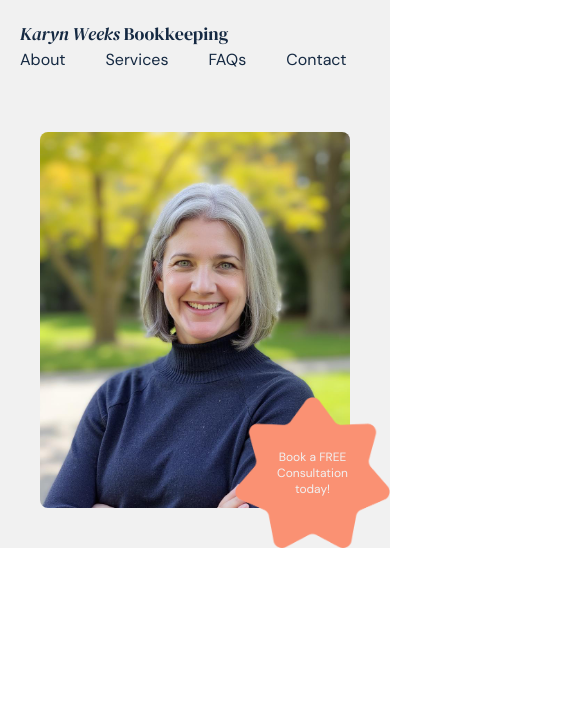
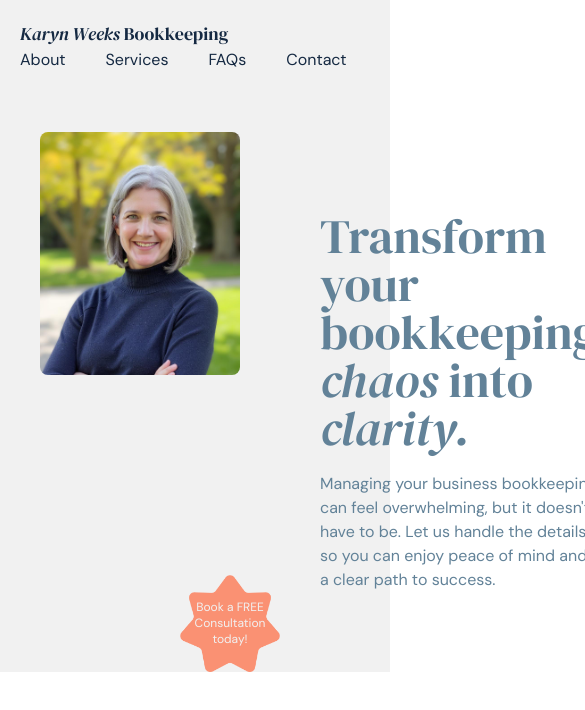
Before and after one commit to catherinetweeks/bookkeeping-services-website, a website: page index.html in a window 390 px wide. Shown: the top 710 px of the page, 585 px wide, since content can reach past the window. Drawn offline with Linux system fonts and the light colour scheme.

Commit message:
hero section text- looks great on desktop but needs optimization for mobile

```diff
--- a/index.html
+++ b/index.html
@@ -29,7 +29,7 @@
     <div id="herosection" class="bg-Grey">
         <div class="relative flex justify-between p-10">
             <!-- headshot image and star container -->
-            <div class="relative" style="max-width: 400px;">
+            <div id="photos" class="relative" style="max-width: 400px;">
                 <!-- headshot image -->
                 <img src="images/headshot.jpeg" alt="Karyn Weeks"
                      class="rounded-lg w-full min-w-[200px]">
@@ -47,11 +47,16 @@
                     </div>
                 </div>
             </div>
+        <div id="text" class="p-10 m-auto m-17">
+            <p class="font-serif text-Teal pl-10 pt-10 pr-10 text-5xl font-light">
+                Transform your bookkeeping <span class="italic">chaos</span> into <span class="italic">clarity.</span>
+            </p>
+            <p class="font-sans text-Teal pl-10 pt-5 pr-10 text-md">
+                Managing your business bookkeeping can feel overwhelming, but it doesn't have to be. Let us handle the details so you can enjoy peace of mind and a clear path to success.
+            </p>
+
+        </div>
     </div>
-    <div>
-
-    </div>
-
 
 </body>
 </html>
```
Also changed, not shown: src/output.css.
